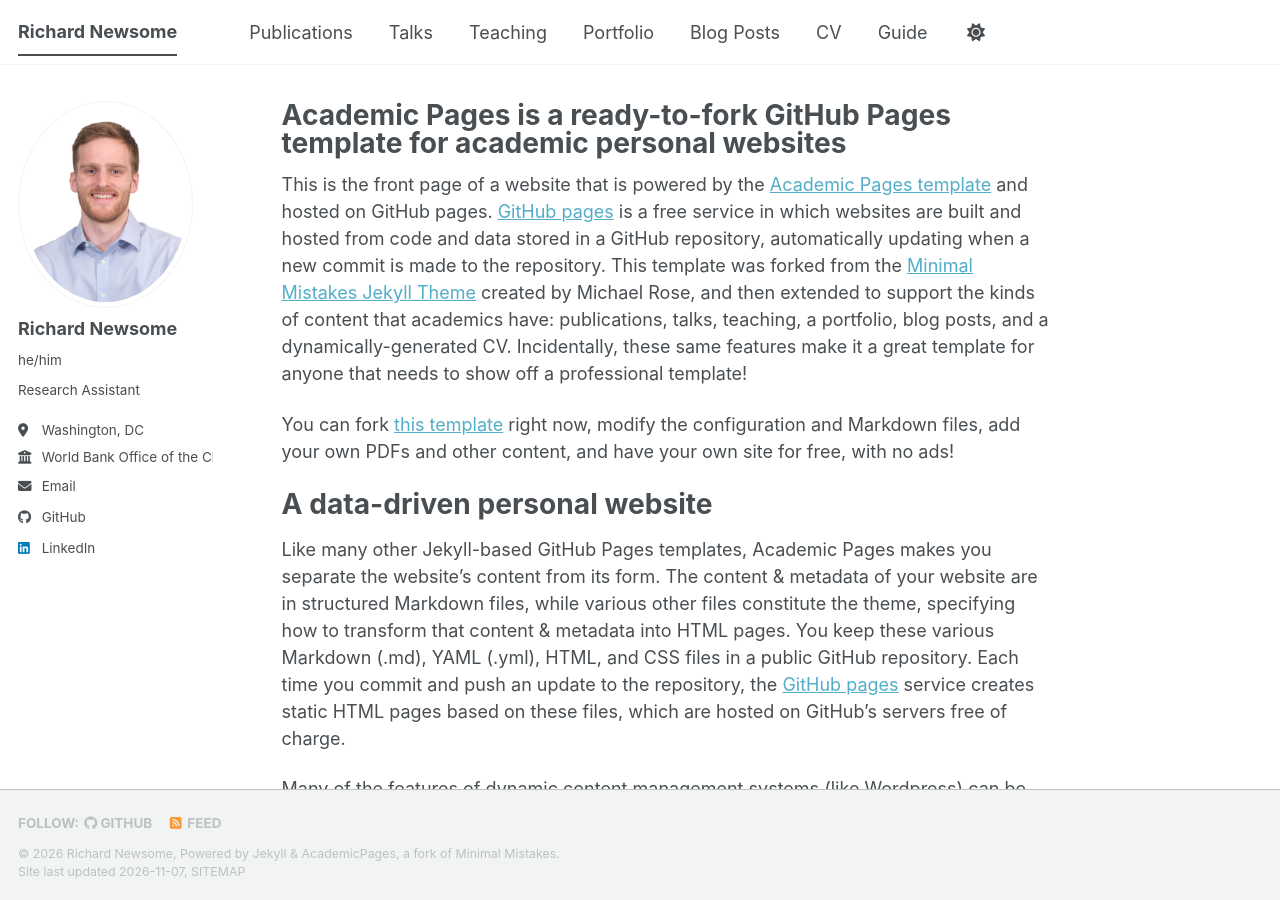
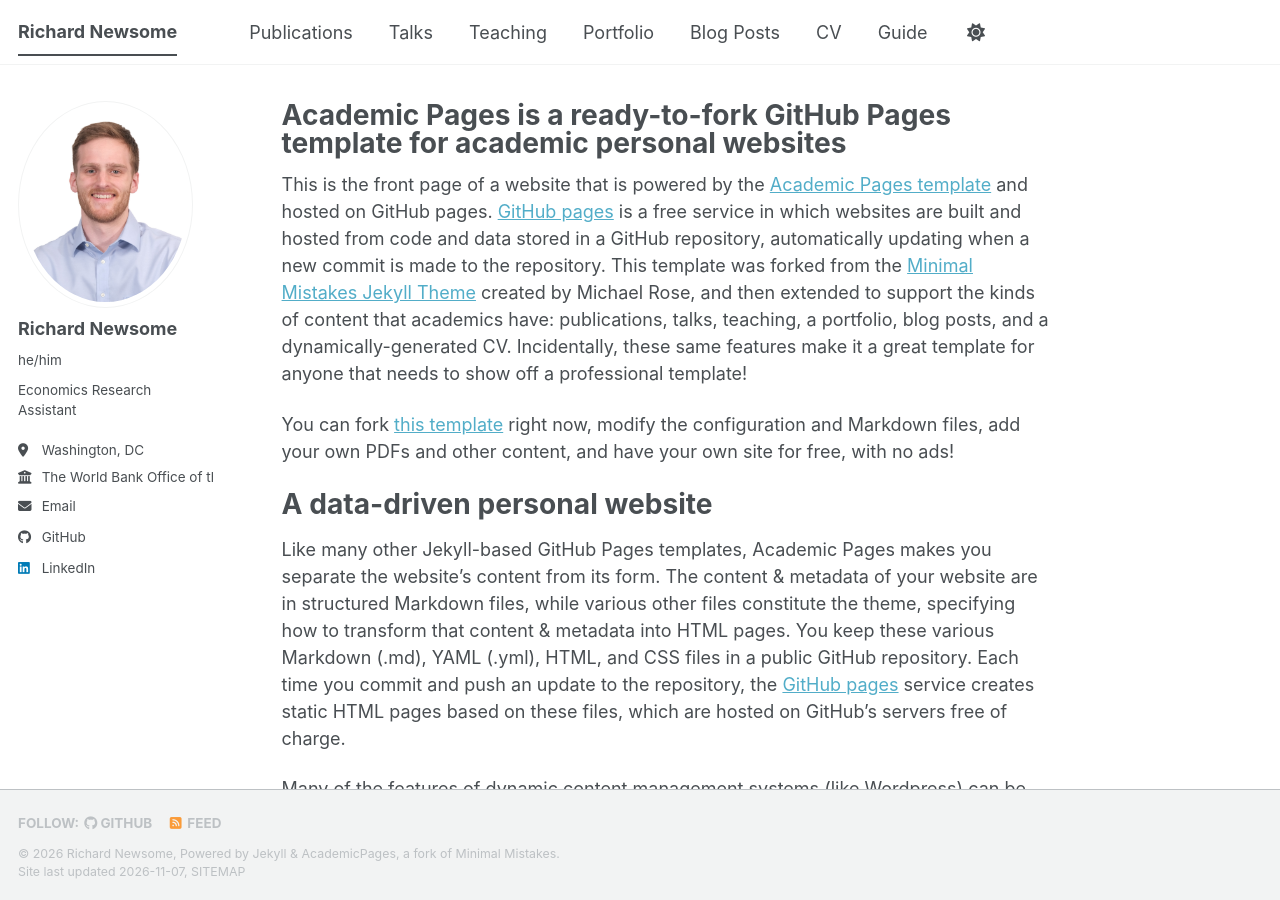
Before and after one commit to richardbnewsome/richardbnewsome.github.io, a Jekyll site: the page built from _pages/about.md, in a window 1280 px wide and 900 px high. Built offline with Jekyll 4.4.1, drawn with Linux system fonts in a browser that asks for light colours; a script bundle is joined from its source files by our own code; a style sheet for code colours, icons or effects is not loaded.

Commit message:
Modify bio and employer details in _config.yml
Updated bio and employer information for Richard Newsome.

```diff
--- a/_config.yml
+++ b/_config.yml
@@ -26,9 +26,9 @@ author:
   avatar           : "headshot_RNewsome.jpg"
   name             : "Richard Newsome"
   pronouns         : "he/him" # example: "she/her"
-  bio              : "Research Assistant"
+  bio              : "Economics Research Assistant"
   location         : "Washington, DC"
-  employer         : "World Bank Office of the Chief Economist: Middle East, North Africa, Afghanistan & Pakistan"
+  employer         : "The World Bank\nOffice of the Chief Economist:\nMiddle East, North Africa, Afghanistan & Pakistan"
   uri              : # URL
   email            : "richardbnewsome@gmail.com"
 
```
